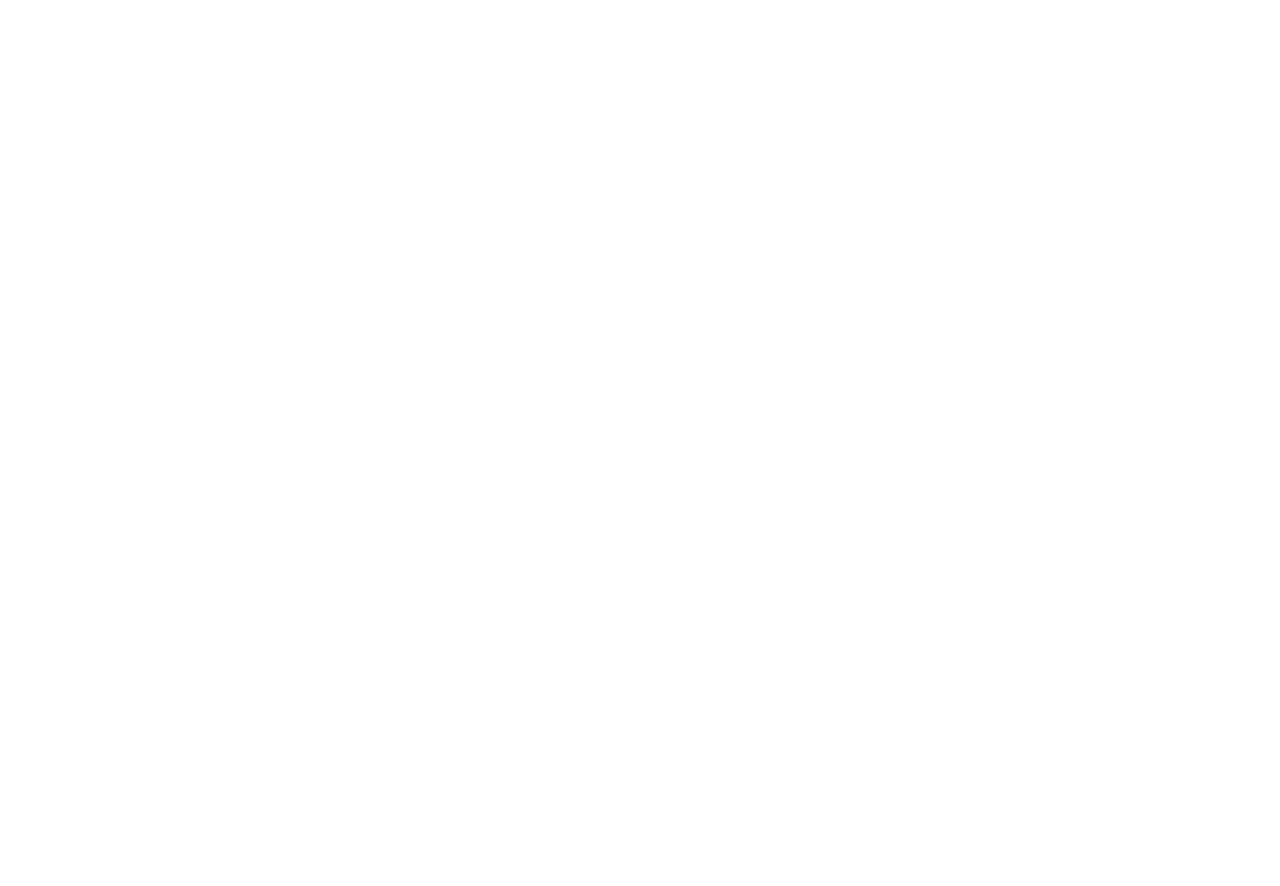
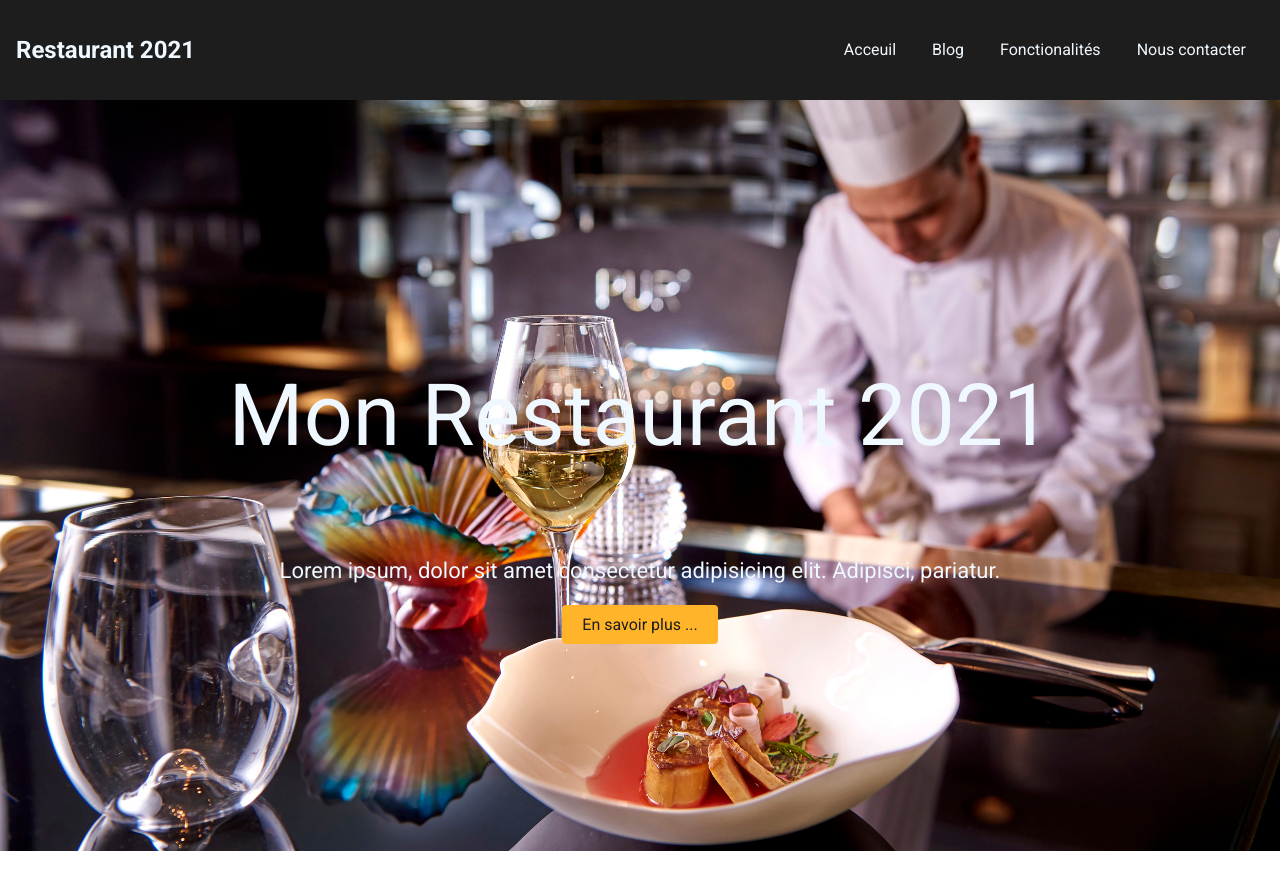
Before and after one commit to Bediss-Nahdi/Html-Css-Restaurant, a plain HTML site: page index.html in a window 1280 px wide. Before the commit the page ends 800 px from the top, so only its background shows below. Drawn offline with Linux system fonts and the light colour scheme.

Commit message:
Add header

```diff
--- a/Entrainement Deux/entrainementcss2.css
+++ b/Entrainement Deux/entrainementcss2.css
@@ -24,6 +24,7 @@ a {
     background-color: #1d1d1d;
     padding: 16px;
 }
+
 .logo_title, .navbar ul li a{
     color: aliceblue;
 }
--- a/index.html
+++ b/index.html
@@ -4,21 +4,40 @@
     <meta charset="UTF-8">
     <meta http-equiv="X-UA-Compatible" content="IE=edge">
     <meta name="viewport" content="width=device-width, initial-scale=1.0">
+    <link rel="stylesheet" href="style.css">
     <title>Restaurant 2021</title>
 </head>
 <body>
+    <!-- ============================== NAVBAR ============================== -->
+    <nav class="navbar">
+        <a href="#">
+            <h1 class="logo_title"> Restaurant 2021</h1>
+        </a>
+        <ul>
+            <li><a href="#"> Acceuil</a></li>
+            <li><a href="#"> Blog</a></li>
+            <li><a href="#"> Fonctionalités</a></li>
+            <li><a href="#"> Nous contacter</a></li>
+        </ul>
+    </nav>
+
+
+
     <!-- ============================== HEADER ============================== -->
 
     <header class="header">
-
         <div class="header_content">
-            <h1 class="header0">
-
+            <h1 class="header_0">
+                Mon Restaurant 2021
             </h1>
+            <p class="cta_catch"> Lorem ipsum, dolor sit amet consectetur adipisicing elit. Adipisci, pariatur.</p>
+            <a href="#" class="btn btn_cta"> En savoir plus ...</a>
         </div>
 
     </header>
 
+    <!-- ============================== Localisation ============================== -->
+
 
 </body>
 </html>
--- a/style.css
+++ b/style.css
@@ -0,0 +1,93 @@
+@import url('https://fonts.googleapis.com/css2?family=Roboto:wght@300;400;700&display=swap');
+
+/* Réinitiliser la page par défaut */
+body{
+
+    /* Paramètre par défaut */
+
+    margin: 0px;
+    padding: 0px;
+    box-sizing: border-box;   /* pour que le calcul se fasse bien au niveau de nos boites */
+
+    /* -------- */
+    font-family: "Roboto", sans-serif;
+}
+
+a {
+    text-decoration :none;      /*enlever les underline du a*/
+}
+/* ===================== Contrôler la Taille de nos élemensts ====================== */
+        /* =========== Class Utilitaire =========== */
+
+        /* Titre */
+.header_0{
+    font-size: 86px;
+    font-weight: 500;
+}
+
+    /* Bouton */
+.btn{
+    color: #1d1d1d;
+    background-color:white;
+    padding: 10px 20px;
+    border-radius: 4px;
+}
+
+/* ============================== NAVBAR ============================== */
+.navbar{
+    display: flex;
+    justify-content: space-between;
+    background-color: #1d1d1d;
+    padding: 16px;
+}
+
+.logo_title,.header , .navbar ul li a{
+    color: aliceblue;
+}
+
+.navbar ul{
+    display: flex;
+    align-items: center;
+    list-style-type: none;
+}
+
+.navbar ul li a{
+    padding: 12px;
+    margin: 6px;
+}
+
+.navbar ul li a:hover{
+    color: #1d1d1d;
+    background-color: #ffb42a;
+    border-radius:4px ;
+}
+
+/* ============================== HEADER ==============================  */
+.header{
+    background: url("./img/Pur-Restaurant-Paris.jpg") no-repeat center center/cover;
+    height: 93.9vh;
+}
+
+.header .header_content{
+    background-color: black 0.65;
+    height: 100%;
+    display: flex;
+    flex-direction:column;
+    justify-content: center;
+    align-items: center;
+    padding-bottom: 35px;
+
+}
+
+
+/* Bouton autre */
+.btn_cta{ background-color: #ffb42a;}
+
+.btn_cta:hover{ background-color: #1d1d1d ; color: #ffb42a;}
+
+.header .header_content .header_0{padding-bottom: 12px;}
+
+.cta_catch{  font-size: 22px; margin-bottom: 22px;}
+
+
+/* ============================== Localisation ==============================  */
```
Also changed, not shown: img/Pur-Restaurant-Paris.jpg (added), img/Pur-Restaurant-Paris.png (added).
